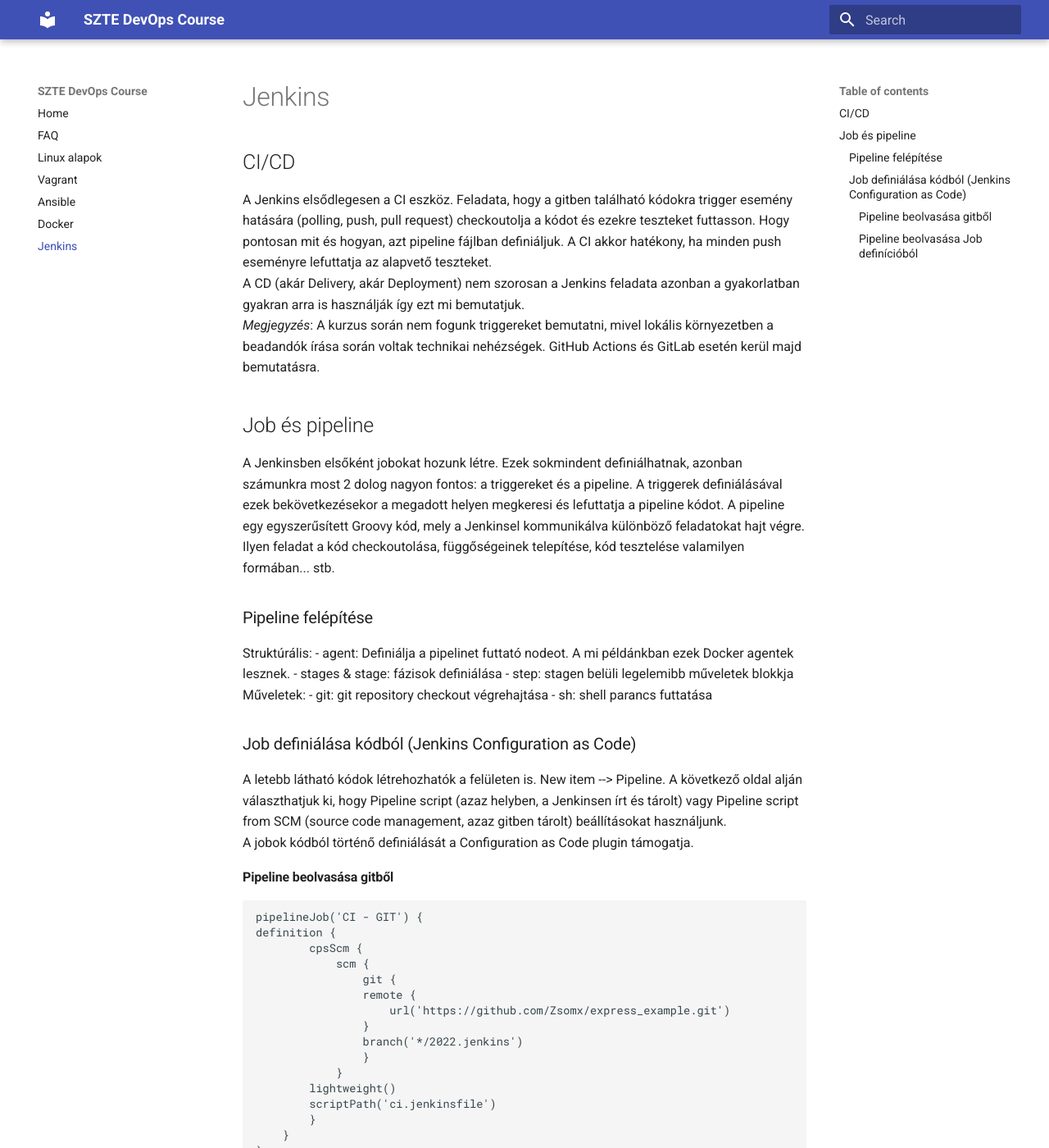
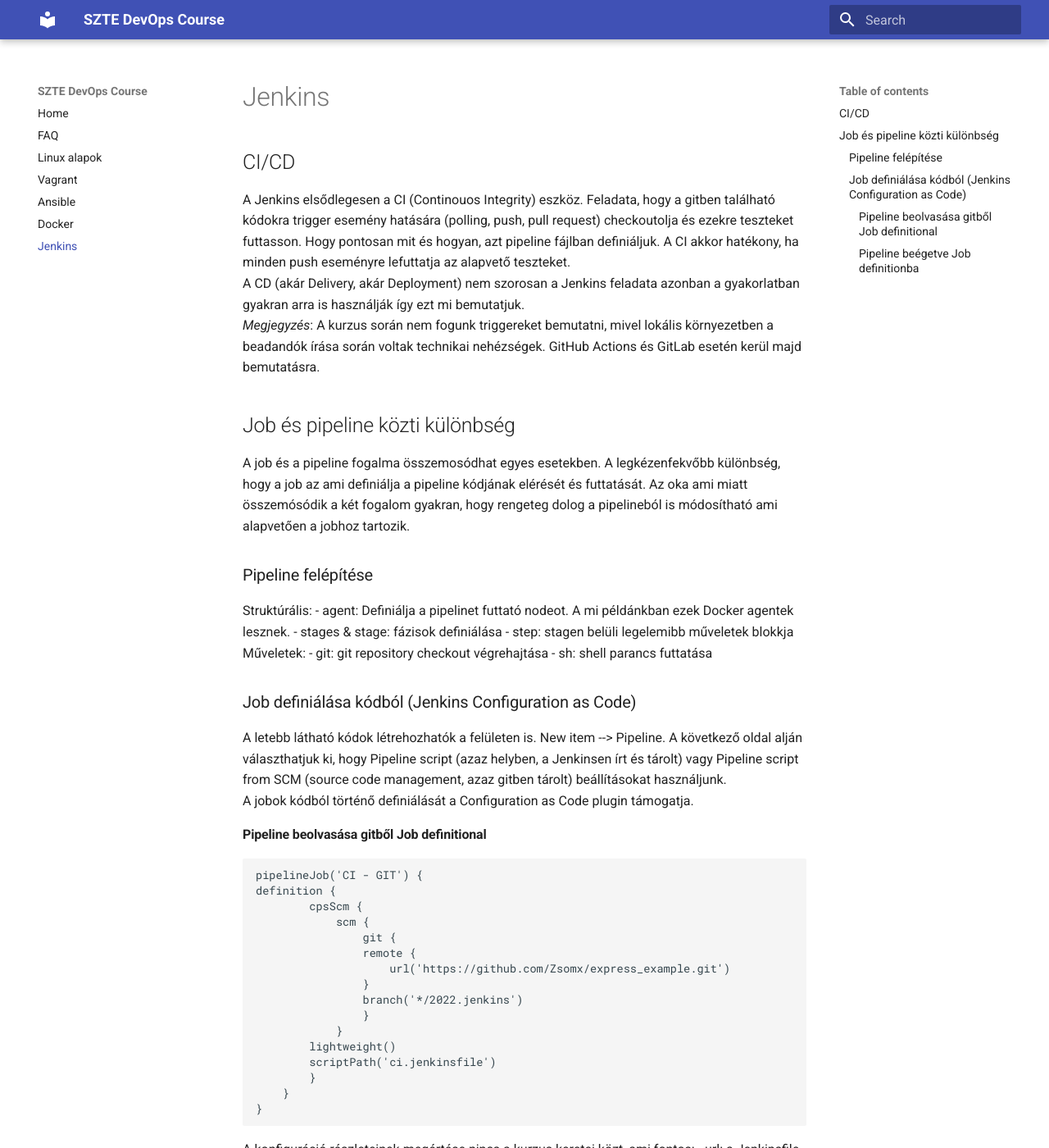
Before and after one commit to Zsomx/devops-course-szte, an MkDocs documentation site: the page built from docs/jenkins.md, in a window 1280 px wide and 1400 px high. Shown: the whole window at 82% size. Built offline with MkDocs 1.6.1 and Material for MkDocs 9.7.7, drawn with Linux system fonts in a browser that asks for light colours; some of the changed text lies outside the part shown.

Commit message:
differences bitween jobs and pipelines

````diff
--- a/docs/jenkins.md
+++ b/docs/jenkins.md
@@ -1,10 +1,10 @@
 # Jenkins
 ## CI/CD
-A Jenkins elsődlegesen a CI eszköz. Feladata, hogy a gitben található kódokra trigger esemény hatására (polling, push, pull request) checkoutolja a kódot és ezekre teszteket futtasson. Hogy pontosan mit és hogyan, azt pipeline fájlban definiáljuk. A CI akkor hatékony, ha minden push eseményre lefuttatja az alapvető teszteket. <br>
+A Jenkins elsődlegesen a CI (Continouos Integrity) eszköz. Feladata, hogy a gitben található kódokra trigger esemény hatására (polling, push, pull request) checkoutolja és ezekre teszteket futtasson. Hogy pontosan mit és hogyan, azt pipeline fájlban definiáljuk. A CI akkor hatékony, ha minden push eseményre lefuttatja az alapvető teszteket. <br>
 A CD (akár Delivery, akár Deployment) nem szorosan a Jenkins feladata azonban a gyakorlatban gyakran arra is használják így ezt mi bemutatjuk.<br>
 _Megjegyzés_: A kurzus során nem fogunk triggereket bemutatni, mivel lokális környezetben a beadandók írása során voltak technikai nehézségek. GitHub Actions és GitLab esetén kerül majd bemutatásra.
-## Job és pipeline
-A Jenkinsben elsőként jobokat hozunk létre. Ezek sokmindent definiálhatnak, azonban számunkra most 2 dolog nagyon fontos: a triggereket és a pipeline. A triggerek definiálásával ezek bekövetkezésekor a megadott helyen megkeresi és lefuttatja a pipeline kódot. A pipeline egy egyszerűsített Groovy kód, mely a Jenkinsel kommunikálva különböző feladatokat hajt végre. Ilyen feladat a kód checkoutolása, függőségeinek telepítése, kód tesztelése valamilyen formában... stb. <br>
+## Job és pipeline közti különbség
+A job és a pipeline fogalma összemosódhat egyes esetekben. A legkézenfekvőbb különbség, hogy a job az ami definiálja a pipeline kódjának elérését és futtatását. Az oka ami miatt összemósódik a két fogalom gyakran, hogy rengeteg dolog a pipelineból is módosítható ami alapvetően a jobhoz tartozik.
 ### Pipeline felépítése
 Struktúrális:
  - agent: Definiálja a pipelinet futtató nodeot. A mi példánkban ezek Docker agentek lesznek.
@@ -16,7 +16,7 @@
 ### Job definiálása kódból (Jenkins Configuration as Code)
 A letebb látható kódok létrehozhatók a felületen is. New item --> Pipeline. A következő oldal alján választhatjuk ki, hogy Pipeline script (azaz helyben, a Jenkinsen írt és tárolt) vagy Pipeline script from SCM (source code management, azaz gitben tárolt) beállításokat használjunk.<br>
 A jobok kódból történő definiálását a Configuration as Code plugin támogatja.
-#### Pipeline beolvasása gitből
+#### Pipeline beolvasása gitből Job definitional
 ```
 pipelineJob('CI - GIT') {
 definition {
@@ -40,7 +40,7 @@
  - branch: az adott repó branchét definiálja ahol a pipeline fájl található
  - lightweight(): azt valósítja meg, hogy a Job futásakor CSAK a pipeline kód kerül letöltésre, nem az egész repó
  - scriptPath('filename'): az adott nevű pipeline fájlt fogja letölteni és végrehajtani a job
-#### Pipeline beolvasása Job definícióból
+#### Pipeline beégetve Job definitionba
 ```
 pipelineJob('CI - LOCAL') {
 definition {
````
